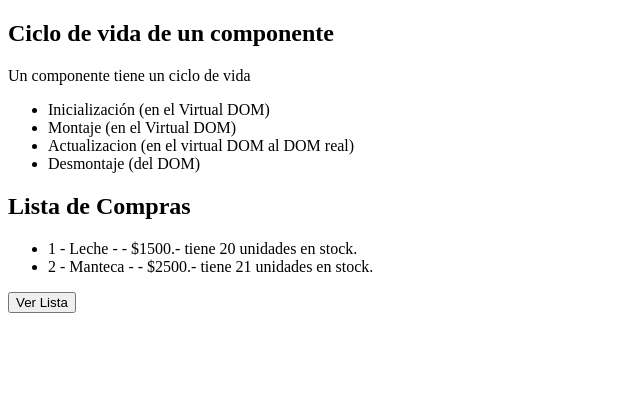
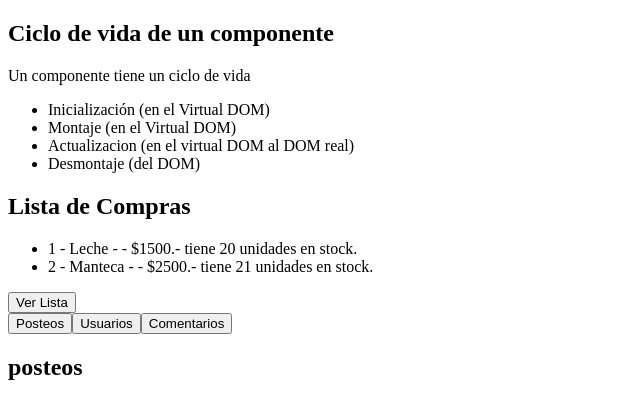
Before and after one commit to patricioprietogaray/numen2023, a React (Create React App) app: page / in a window 1280 px wide. Shown: the top 418 px of the page, without its empty margins (0-640 px from the left). Built offline with nearby package versions, Linux system fonts and the light colour scheme.

Commit message:
blog
useEffect recibe una función y una variable de dependencia (estado recurso)
cada vez que haya un cambio en el recurso se ejecutará el console.log
muestro el recurso por pantalla

```diff
--- a/src/App.js
+++ b/src/App.js
@@ -1,4 +1,5 @@
 import './App.css';
+import Blog from './components/blog';
 import CicloVidaComponente from './components/cicloVidaComponente';
 import ListaCompras from './components/listaCompras';
 import ListaCompras2 from './components/listaCompras2';
@@ -9,6 +10,7 @@ function App() {
       <CicloVidaComponente />
       <ListaCompras />
       <ListaCompras2 />
+      <Blog />
     </>
   );
 }
--- /dev/null
+++ b/src/components/blog.js
@@ -0,0 +1,27 @@
+import React, { useEffect, useState } from 'react';
+
+const Blog = () => {
+
+
+    const [recurso, setRecurso] = useState('posteos');
+
+
+    // useEffect recibe una funcion y una variable de dependencia (estado recurso)
+    useEffect(() => {
+        console.log('Efecto secundario');
+    }, [recurso]) //cada vez que haya un cambio en el recurso se ejecutará el console.log
+
+    return (
+        <>
+            <div>
+                <button onClick={() => setRecurso('posteos')}>Posteos</button>
+                <button onClick={() => setRecurso('usuarios')}>Usuarios</button>
+                <button onClick={() => setRecurso('comentarios')}>Comentarios</button>
+            </div>
+            {/* muestro el recurso por pantalla */}
+            <h2>{recurso}</h2>
+        </>
+    )
+};
+
+export default Blog;
```
